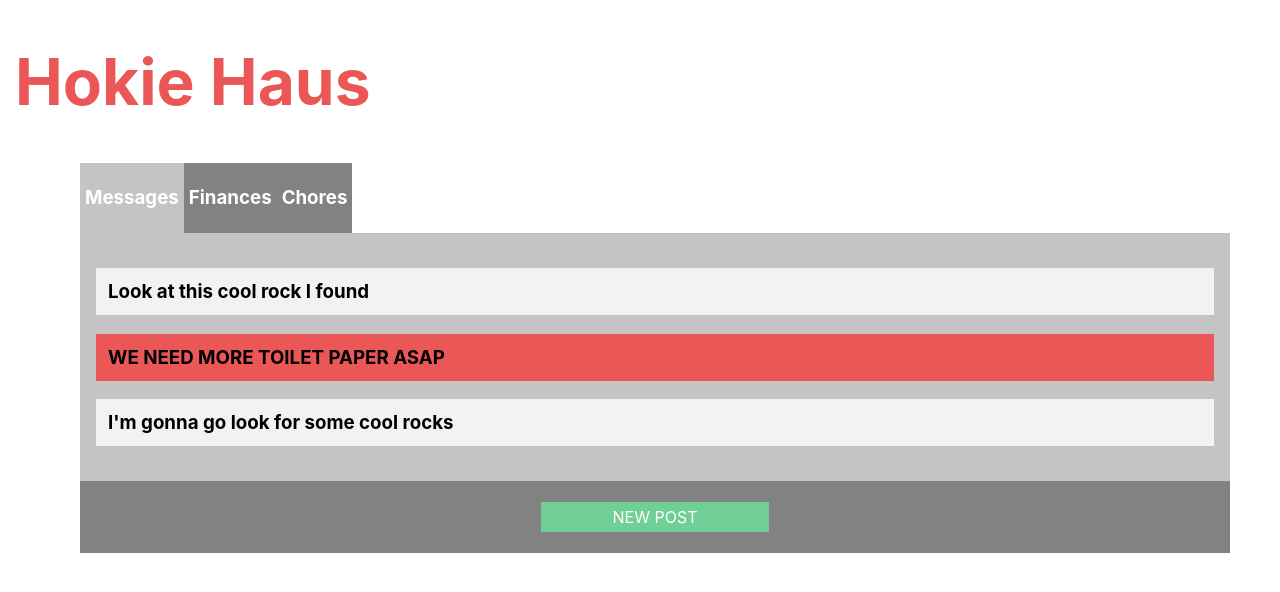
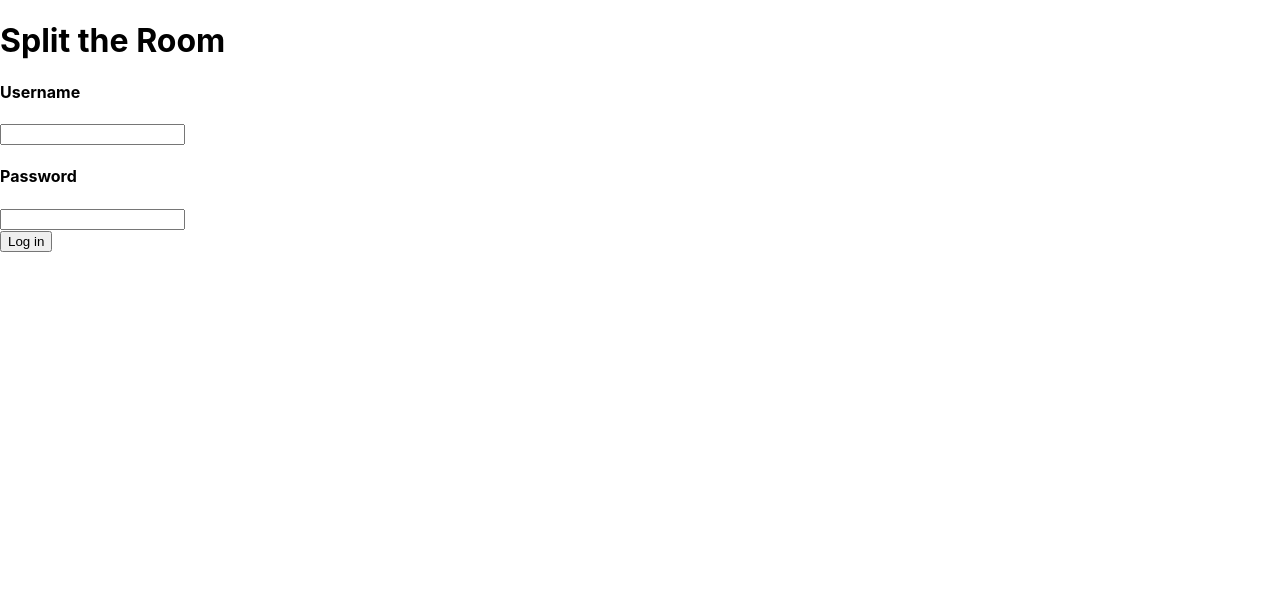
Before and after one commit to tthacks/split-the-room, a React (Create React App) app: page / in a window 1280 px wide. Shown: the top 592 px of the page. Built offline with nearby package versions, Linux system fonts and the light colour scheme.

Commit message:
splash screen and beginning of server

```diff
--- a/package.json
+++ b/package.json
@@ -6,6 +6,8 @@
     "@testing-library/jest-dom": "^5.11.5",
     "@testing-library/react": "^11.1.1",
     "@testing-library/user-event": "^12.1.10",
+    "jquery": "^3.5.1",
+    "mongodb": "^3.6.3",
     "react": "^17.0.1",
     "react-dom": "^17.0.1",
     "react-scripts": "4.0.0",
--- a/public/index.html
+++ b/public/index.html
@@ -15,6 +15,8 @@
       user's mobile device or desktop. See https://developers.google.com/web/fundamentals/web-app-manifest/
     -->
     <link rel="manifest" href="%PUBLIC_URL%/manifest.json" />
+
+    <script src="https://ajax.googleapis.com/ajax/libs/jquery/3.4.1/jquery.min.js"></script>
     <!--
       Notice the use of %PUBLIC_URL% in the tags above.
       It will be replaced with the URL of the `public` folder during the build.
--- a/src/App.js
+++ b/src/App.js
@@ -3,12 +3,15 @@ import MessageTab from './Components/MessageTab';
 import FinanceTab from './Components/FinanceTab';
 import ChoresTab from './Components/ChoresTab';
 import TabHeader from './Components/TabHeader';
+import SplashScreen from './Components/SplashScreen';
+import * as colors from './colors';
 
 function App() {
 
   const houseName = "Hokie Haus";
   //const currentlyActive = 0; //0 is messages, 1 is finances, 2 is chores
   const [currentlyActive, setActive] = useState(0);
+  const [isSignedIn, signIn] = useState(false);
 
   function currentTab() {
     switch(currentlyActive) {
@@ -23,12 +26,16 @@ function App() {
   }
 
   return (
+    <div className="App">
+      {!isSignedIn && <SplashScreen allowAccess={signIn}/>}
+      {isSignedIn && <div>
+    <h1 style={{color: colors.light3}}>{houseName}</h1>
     <div>
-    <h1 style={{color:"#eb5757", fontSize: 64, paddingLeft: 15}}>{houseName}</h1>
-    <div style={{paddingLeft: 30}}>
-      <TabHeader active={currentlyActive} />
+      <TabHeader active={currentlyActive} setActive={setActive}/>
       {currentTab()}
     </div>
+    </div>
+    }
     </div>
   );
 }
--- a/src/Components/BottomBar.js
+++ b/src/Components/BottomBar.js
@@ -1,4 +1,5 @@
 import React from 'react';
+import * as colors from '../colors';
 
 function BottomBar(props) {
 
@@ -7,9 +8,9 @@ function BottomBar(props) {
     }
 
     return(
-        <div style={{backgroundColor:"#828282", padding: 5}}>
-            <div onClick={openDialogue} style={{backgroundColor: "#6fcf97", width: "20%", textAlign: "center", marginLeft: "40%"}}>
-                <p style={{color: "#ffffff", padding: 5}}>{props.buttonText} </p>
+        <div style={{backgroundColor:colors.dark2, padding: 5}}>
+            <div onClick={openDialogue} style={{backgroundColor: colors.green, width: "20%", textAlign: "center", marginLeft: "40%"}}>
+                <p style={{color: colors.light3, padding: 5}}>{props.buttonText} </p>
             </div>
         </div>
     );
--- a/src/Components/ChoresTab.js
+++ b/src/Components/ChoresTab.js
@@ -1,9 +1,10 @@
 import React from 'react';
+import * as colors from "../colors"
 
 function ChoresTab(props) {
 
     const pageStyle = {
-        backgroundColor: "#c4c4c4",
+        backgroundColor: colors.light2,
         padding: 16,
         marginLeft: 50,
         marginRight: 50
--- a/src/Components/FinanceTab.js
+++ b/src/Components/FinanceTab.js
@@ -1,9 +1,10 @@
 import React from 'react';
+import * as colors from '../colors'
 
 function FinanceTab(props) {
 
     const pageStyle = {
-        backgroundColor: "#c4c4c4",
+        backgroundColor: colors.light2,
         padding: 16,
         marginLeft: 50,
         marginRight: 50
--- a/src/Components/MessageTab.js
+++ b/src/Components/MessageTab.js
@@ -1,29 +1,55 @@
-import React from 'react';
+import React, { useEffect, useState } from 'react';
 import Message from './Message';
 import BottomBar from './BottomBar';
+import $ from 'jquery';
+import * as colors from '../colors';
 
 function MessageTab(props) {
 
+    const [messages, setMessages] = useState([]);
+
+    useEffect(fetchMessages);
+
     const pageStyle = {
-        backgroundColor: "#c4c4c4",
+        backgroundColor: colors.light1,
         marginLeft: 50,
         marginRight: 50
     };
 
-    const text = [{user: "0", msg: "Look at this cool rock I found", important: false},
-    {user: "2", msg: "WE NEED MORE TOILET PAPER ASAP", important: true},
-    {user: "0", msg: "I'm gonna go look for some cool rocks", important: false}
-];
+    function fetchMessages() {
+        $.get('/fetchmessages')
+      .done(function (obj) {
+        console.log(obj.data);
+        if(obj === undefined || obj.data === undefined){
+            console.log("fail");
+        }
+        else {
+        setMessages(obj.data.map(function (task) {
+                      return (
+              <Message key={task._id} _id={task._id} msg={task.msg} important={task.important}/>
+            )
+        }));
+    }
+      })
+      .fail(function (obj) {
+        console.log(obj.responseText);
+      });
+    }
 
-    //turn the messages into Message Components
-    const message_list = text.map(function(f) {
-        return <Message key={text.indexOf(f)} important={f.important} msg={f.msg} />
-    });
+//     const text = [{user: "0", msg: "Look at this cool rock I found", important: false},
+//     {user: "2", msg: "WE NEED MORE TOILET PAPER ASAP", important: true},
+//     {user: "0", msg: "I'm gonna go look for some cool rocks", important: false}
+// ];
+
+    // //turn the messages into Message Components
+    // const message_list = messages.map(function(f) {
+    //     return <Message key={text.indexOf(f)} important={f.important} msg={f.msg} />
+    // });
 
     return(
         <div style={pageStyle}>
     <div style={{padding: 16}}>
-            {message_list}
+            {messages}
         </div>
         <BottomBar buttonText="NEW POST"/>
         </div>
--- /dev/null
+++ b/src/Components/SplashScreen.js
@@ -0,0 +1,39 @@
+import React, {useState} from 'react';
+
+function SplashScreen(props) {
+
+    const [username, setUsername] = useState("");
+    const [password, setPassword] = useState("");
+
+    function usernameHandler(e) {
+        setUsername(e.target.value);
+    }
+
+    function passwordHandler(e) {
+        setPassword(e.target.value);
+    }
+
+    function confirmCredentials() {
+        if(username==="admin" && password === "password") {
+        props.allowAccess(true);
+        }
+        else {
+            alert("That username/password combination does not exist.\n(Hint: the username is admin and the password is password)");
+        }
+    }
+
+    return(
+        <div>
+            <h1>{"Split the Room"}</h1>
+            <h4>{"Username"}</h4>
+            <input type="text" value={username} onChange={usernameHandler}/>
+            <h4>{"Password"}</h4>
+            <input type="password" value={password} onChange= {passwordHandler} />
+            <br></br>
+            <button onClick={confirmCredentials}>Log in</button>
+        </div>
+    );
+
+}
+
+export default SplashScreen;
--- a/src/Components/TabHeader.js
+++ b/src/Components/TabHeader.js
@@ -1,25 +1,28 @@
 import React from 'react';
+import * as colors from "../colors"
 
 function TabHeader(props) {
 
-    const textStyle = {
-        color: "#ffffff",
-        textAlign: "center"
-    };
-    function setActive() {
-        //TODO
+    function setMessagesActive() {
+        props.setActive(0);
+    }
+    function setFinancesActive() {
+        props.setActive(1);
+    }
+    function setChoresActive() {
+        props.setActive(2);
     }
 
 return(
     <div style = {{marginLeft: 50, display: "inline-flex"}}>
-        <div onClick={setActive} style={{padding: 5, backgroundColor: props.active === 0 ? "#c4c4c4" : "#828282"}}>
-            <h3 style={textStyle}>Messages</h3>
+        <div onClick={setMessagesActive} style={{padding: 5, backgroundColor: props.active === 0 ? colors.light1: colors.dark2}}>
+            <h3 style={{textAlign: "center", color: props.active === 0 ? colors.dark2 : colors.light1}}>Messages</h3>
         </div >
-        <div onClick={setActive} style={{padding: 5, backgroundColor: props.active === 1 ? "#c4c4c4" : "#828282"}}>
-            <h3 style={textStyle}>Finances</h3>
+        <div onClick={setFinancesActive} style={{padding: 5, backgroundColor: props.active === 1 ? colors.light1: colors.dark2}}>
+            <h3 style={{textAlign: "center", color: props.active === 1 ? colors.dark2 : colors.light1}}>Finances</h3>
         </div>
-        <div onClick={setActive} style={{padding: 5, backgroundColor: props.active === 2 ? "#c4c4c4" : "#828282"}}>
-            <h3 style={textStyle}>Chores</h3>
+        <div onClick={setChoresActive} style={{padding: 5, backgroundColor: props.active === 2 ? colors.light1: colors.dark2}}>
+            <h3 style={{textAlign: "center", color: props.active === 2 ? colors.dark2 : colors.light1}}>Chores</h3>
         </div>
     </div>
 )
--- /dev/null
+++ b/src/colors.js
@@ -0,0 +1,19 @@
+export const dark1 = '#2e3440';
+export const dark2 = '#3b4252';
+export const dark3 = '#434c5e';
+export const dark4 = '#4c566a';
+
+export const light1 = '#d8dee9';
+export const light2 = '#d8dee9';
+export const light3 = '#eceff4';
+
+export const blue1 = '#8fbcbb';
+export const blue2 = '#88c0d0';
+export const blue3 = '#81a1c1';
+export const blue4 = '#5e81ac';
+
+export const red = '#bf616a';
+export const orange ='#d08770';
+export const yellow = '#ebcb8b';
+export const green = '#aebe8c';
+export const purple = 'b48ead';
```
Also changed, not shown: server.js (added, +144 -0 lines), public/manifest.json, 1 other file (tests, documents, lock files or other folders).
